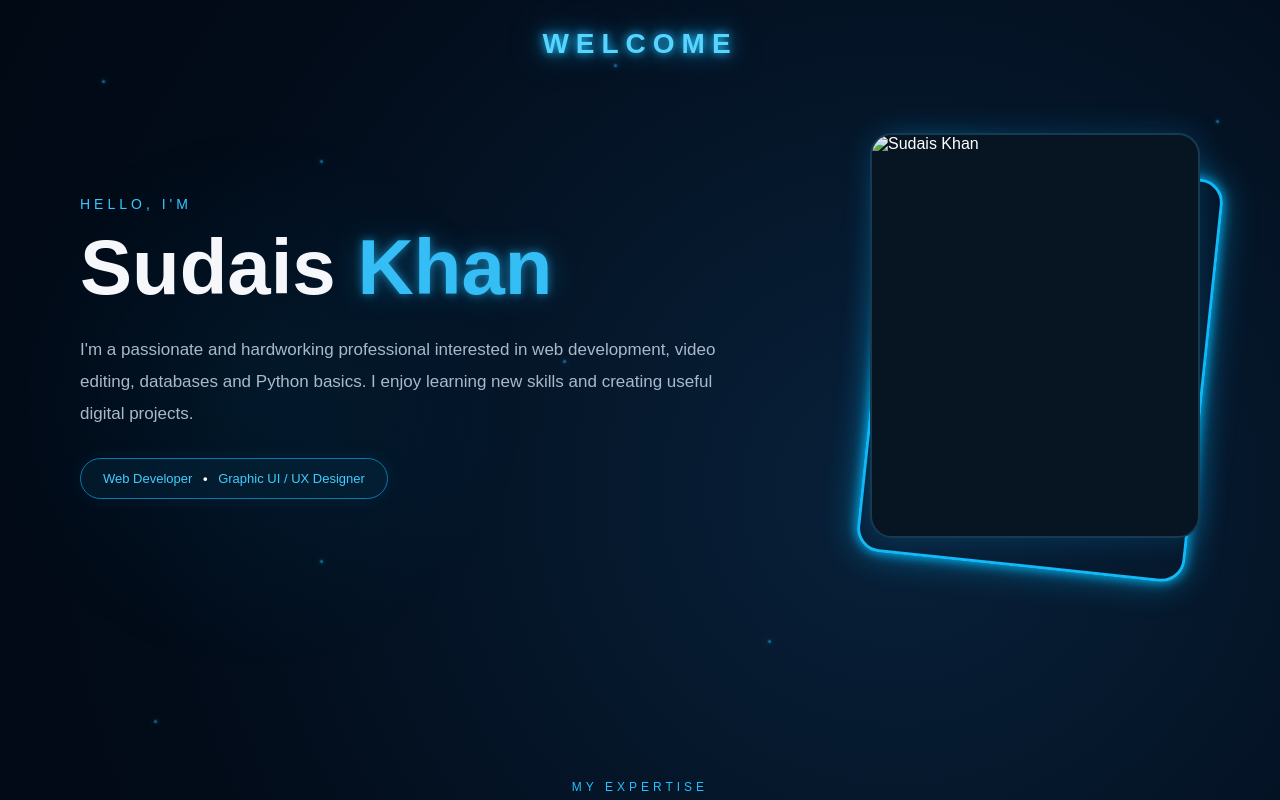
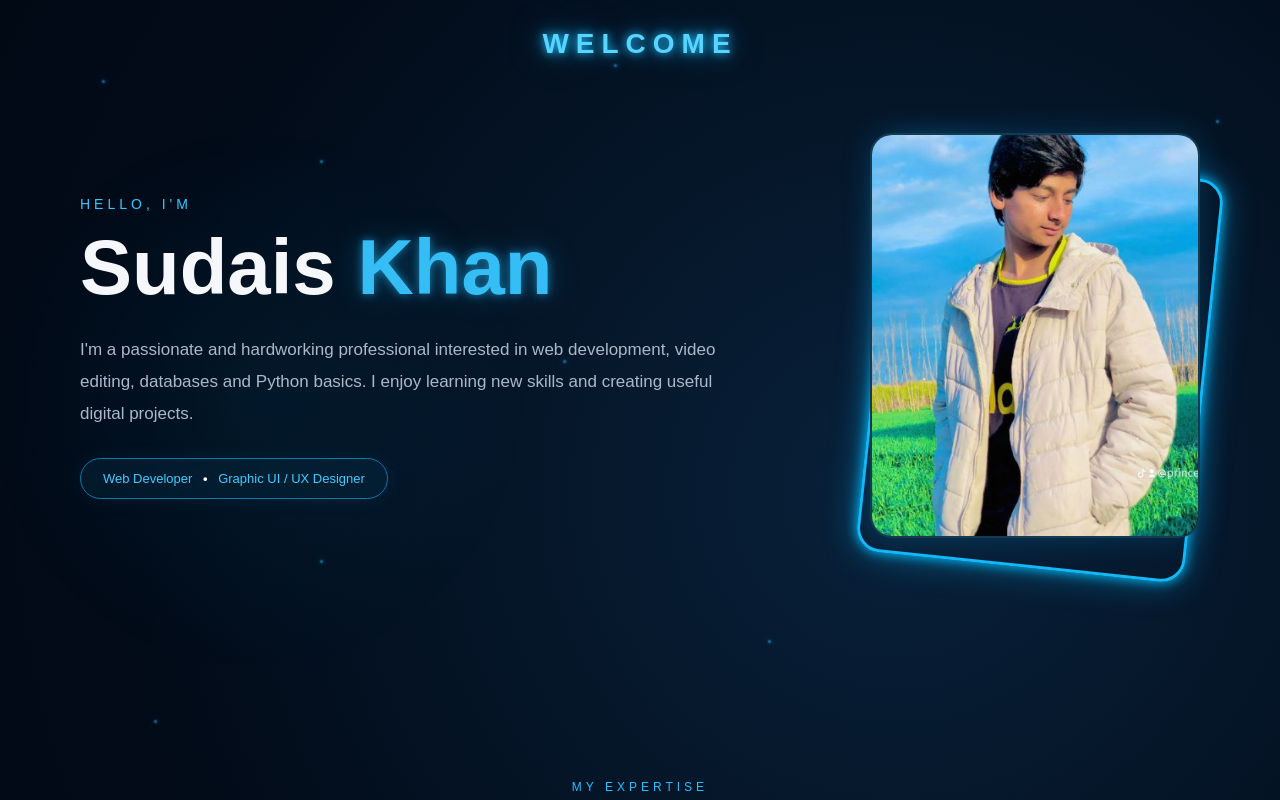
Before and after one commit to khannn3294-a11y/sudais-portfolio, a plain HTML site: page index.html in a window 1280 px wide. Shown: the top 800 px of the page. Drawn offline with Linux system fonts and the light colour scheme.

Commit message:
Add files via upload

```diff
--- a/index.html
+++ b/index.html
@@ -68,7 +68,7 @@
                 <div class="photo-border"></div>
 
                 <div class="photo-box">
-                    <img src="image/profile.jpg" alt="Sudais Khan">
+                    <img src="profile.jpg" alt="Profile Photo">
                 </div>
 
             </div>
```
